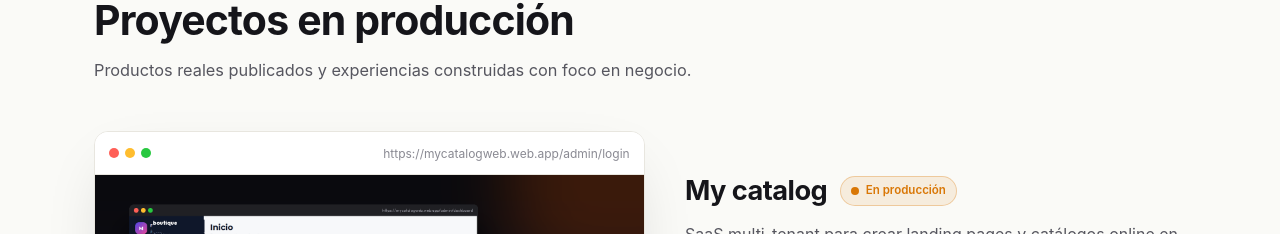
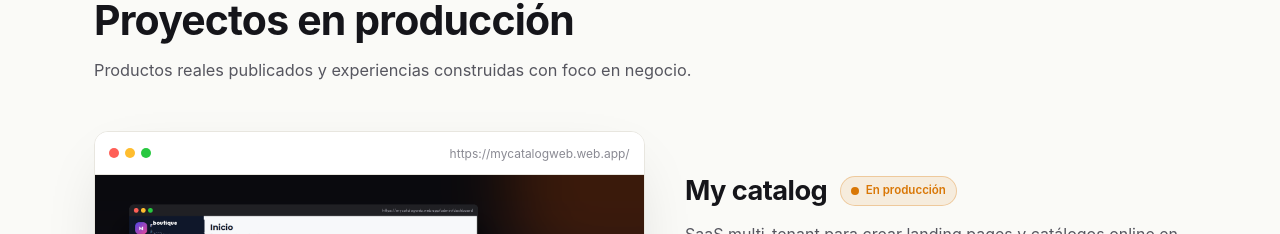
Before and after one commit to Gabrielyarbi/portfolio-angular-21, an Angular app: page / in a window 1280 px wide. Shown: the part 2526-2760 px from the top of the page. Built offline with nearby package versions, Linux system fonts and the light colour scheme.

Commit message:
correccion de url de my catalog

```diff
--- a/src/app/shared/data/projects.data.ts
+++ b/src/app/shared/data/projects.data.ts
@@ -19,7 +19,7 @@ export const PROJECTS: Project[] = [
     ],
     featured: true,
     image: 'assets/mycatalogweb-portfolio.png',
-    links: { demo: 'https://mycatalogweb.web.app/admin/login' },
+    links: { demo: 'https://mycatalogweb.web.app/' },
   },
   {
     id: 'myprogressapps',
```
